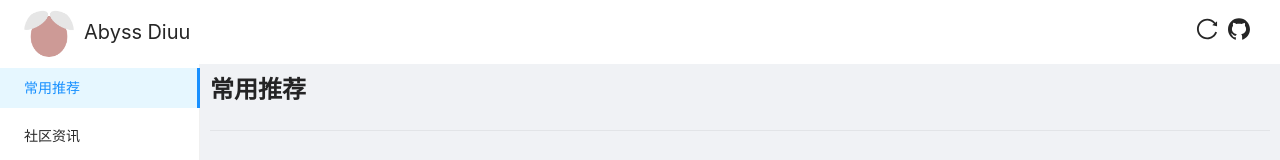
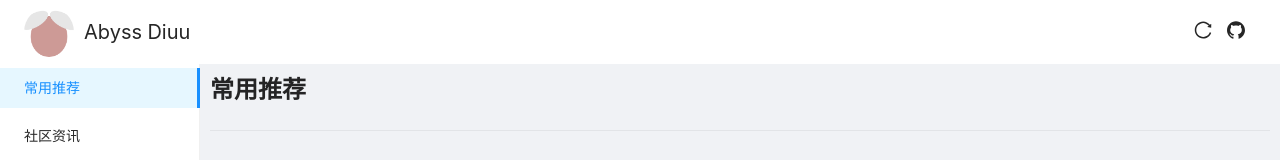
Before and after one commit to diudiudiuu/abyss, a Vue app: page / in a window 1280 px wide. Shown: the top 160 px of the page. Built offline with nearby package versions, Linux system fonts and the light colour scheme.

Commit message:
修改header样式

```diff
--- a/src/views/index.vue
+++ b/src/views/index.vue
@@ -289,7 +289,8 @@ const handleTargetGithub = () => {
             .header-menu {
                 text-align: right;
                 .icon {
-                    margin-right: 10px;
+                    margin-right: 15px;
+                    font-size: 18px;
                 }
             }
         }
```
